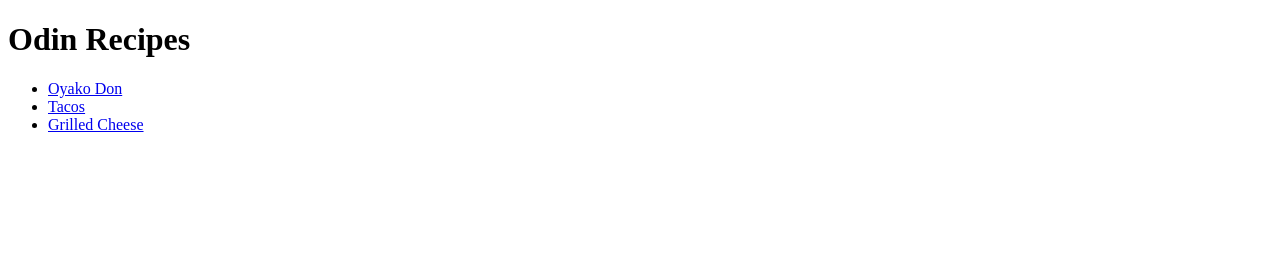
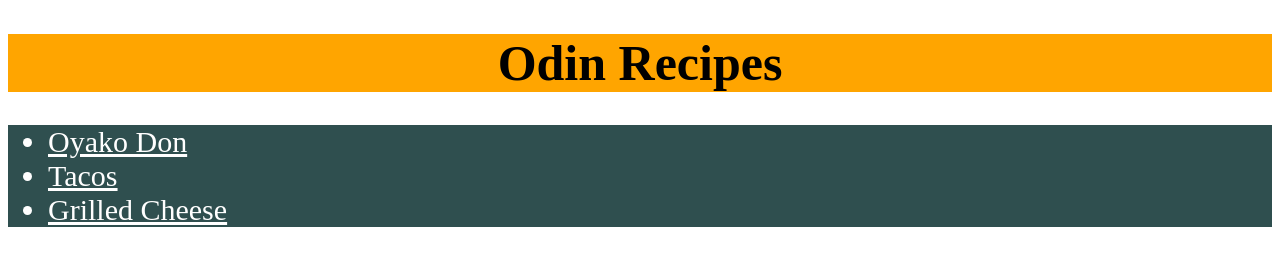
Before and after one commit to QuentinTeo/odin-recipes, a plain HTML site: page index.html in a window 1280 px wide. Drawn offline with Linux system fonts and the light colour scheme.

Commit message:
added styles folder and styles css file into it. added background color on h1 and ul, h1 font family changed,  il font color changed

```diff
--- a/index.html
+++ b/index.html
@@ -4,6 +4,7 @@
     <meta charset="UTF-8">
     <meta name="viewport" content="width=device-width, initial-scale=1.0">
     <title>Odin Recipe</title>
+    <link href=" styles/styles.css" rel="stylesheet"  >
 </head>
 <body>
     <h1>Odin Recipes</h1>
--- /dev/null
+++ b/styles/styles.css
@@ -0,0 +1,22 @@
+/* Style for recipes page */
+
+h1 {
+    background-color: orange;
+    font-family: 'Times New Roman', Times, serif;
+    font-size: 50px;
+    text-align: center;
+}
+
+ul {
+    font-size: 30px;
+    color: white;
+    background-color: darkslategrey;
+}
+
+il {
+    color: white;
+}
+
+a {
+    color: white;
+}
```
